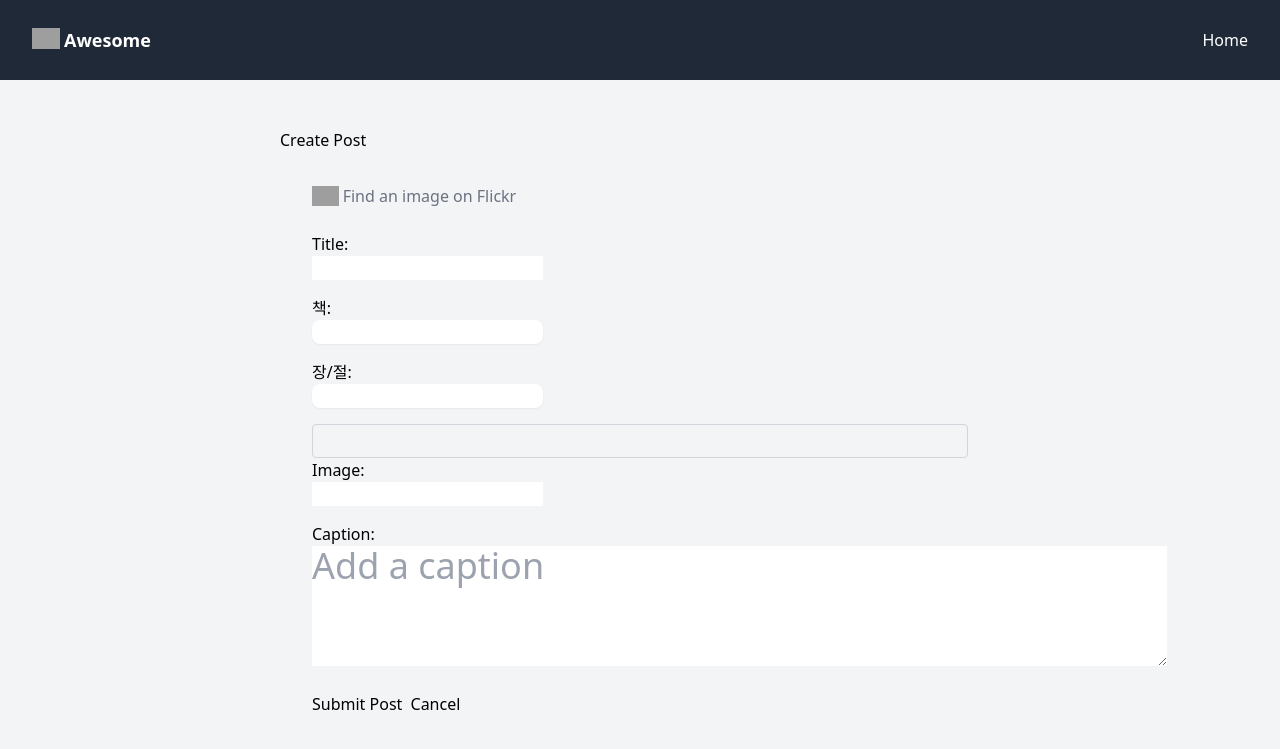
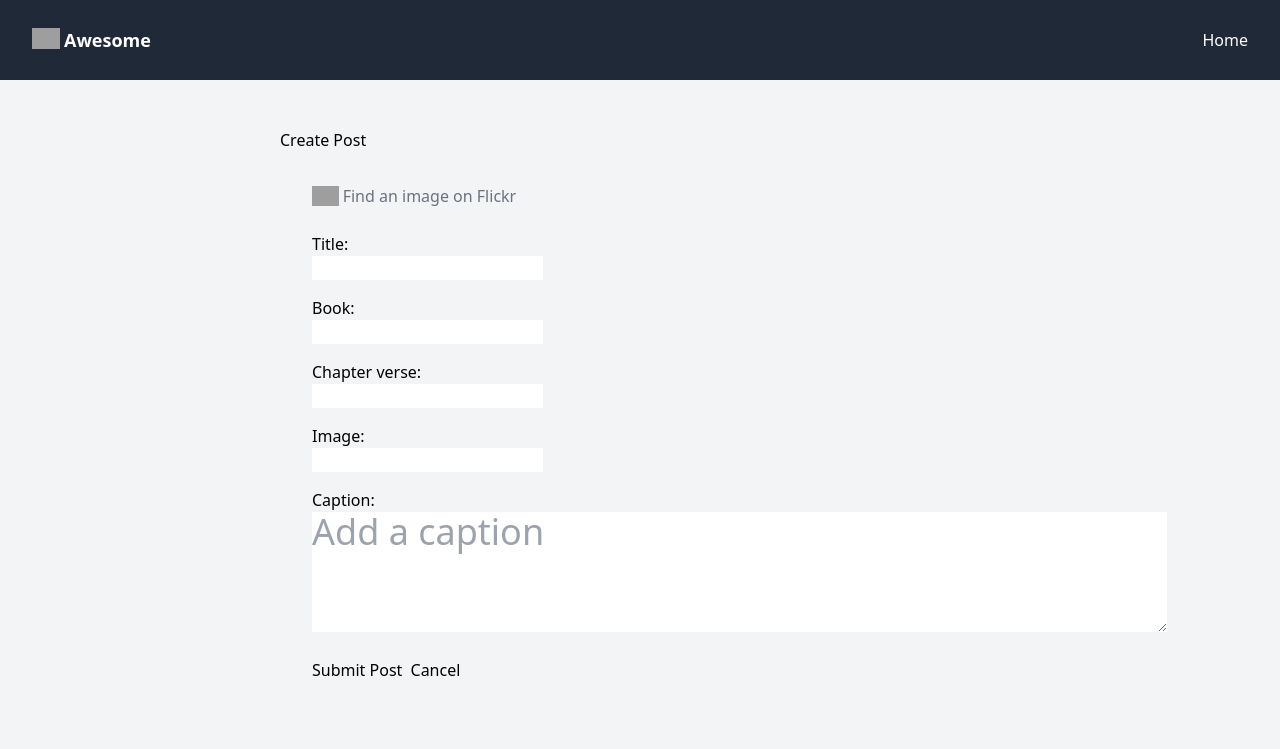
Before and after one commit to codelab-kr/codelab-django, a Django app: page /create/ in a window 1280 px wide. Shown: the top 749 px of the page. Run offline with Django 4.2, Linux system fonts and the light colour scheme; some libraries are stand-ins or nearby versions; grey boxes are pictures that could not be loaded.

Commit message:
[FEAT] verse -> book, chapter_verse

```diff
--- a/services/blog/apps/post/forms.py
+++ b/services/blog/apps/post/forms.py
@@ -1,17 +1,17 @@
 from django import forms
-
-from services.blog.apps.post.books import BOOK_CHOICES
 
 from . import models
 
+# from services.blog.apps.post.data import BOOK_CHOICES
+
 
 class PostForm(forms.ModelForm):
-    book = forms.ChoiceField(choices=BOOK_CHOICES, label='책')
-    chapter_verse = forms.CharField(max_length=255, required=True, label='장/절')
+    # book = forms.ChoiceField(choices=BOOK_CHOICES, label='책')
+    # chapter_verse = forms.CharField(max_length=255, required=True, label='장/절')
 
     class Meta:
         model = models.Post
-        fields = ['title', 'image', 'book', 'chapter_verse', 'verse', 'body']
+        fields = ['title', 'image', 'book', 'chapter_verse', 'body']
         labels = {
             'body': 'Caption',
         }
--- a/services/blog/apps/post/models.py
+++ b/services/blog/apps/post/models.py
@@ -6,7 +6,8 @@ from django.db import models
 class Post(models.Model):
     title = models.CharField(max_length=500)
     image = models.URLField(max_length=500)
-    verse = models.TextField(null=True, blank=True)
+    book = models.ForeignKey('Book', on_delete=models.CASCADE, related_name='posts', null=True, blank=True)
+    chapter_verse = models.CharField(max_length=100, null=True, blank=True)
     body = models.TextField()
     created = models.DateTimeField(auto_now_add=True)
     updated_at = models.DateTimeField(auto_now=True)
@@ -23,3 +24,11 @@ class Post(models.Model):
 
     class Meta:
         ordering = ['-created']
+
+
+class Book(models.Model):
+    id = models.CharField(max_length=100, primary_key=True)
+    name = models.CharField(max_length=100)
+
+    def __str__(self):
+        return self.name
--- a/services/blog/apps/post/templates/post/create.html
+++ b/services/blog/apps/post/templates/post/create.html
@@ -21,22 +21,8 @@
         </div>
         <div class="mb-4">
             {{ form.book.label_tag }}<br />
-            <input
-                type="text"
-                id="id_book_input"
-                name="book_input"
-                class="rounded-lg border-gray-300 shadow-sm"
-                x-model="book_input"
-                @input="fetchBooks"
-            />
-            <select
-                id="id_book"
-                name="book"
-                class="rounded-lg border-gray-300 shadow-sm"
-                x-show="books.length > 0"
-                x-model="book"
-                @change="fetchVerse"
-            >
+            <input type="text" id="id_book_input" name="book_input" x-model="book_input" @input="fetchBooks" />
+            <select id="id_book" name="book" x-show="books.length > 0" x-model="book" @change="fetchVerse">
                 <template x-for="item in books" :key="item.id">
                     <option :value="item.id" x-text="item.text"></option>
                 </template>
@@ -48,11 +34,10 @@
                 type="text"
                 id="id_chapter_verse"
                 name="chapter_verse"
-                class="rounded-lg border-gray-300 shadow-sm"
                 @input="fetchVerse"
             />
         </div>
-        <div id="verse-preview" class="bg-gray-100 p-4 border border-gray-300 rounded mt-4"></div>
+        <div id="verse-preview"></div>
         <div class="mb-4">
             {{ form.image.label_tag }}<br />
             {{ form.image }}
--- a/services/blog/apps/post/templates/post/post.html
+++ b/services/blog/apps/post/templates/post/post.html
@@ -17,8 +17,10 @@
             <span class="font-bold hover:underline">Lisa</span>
             <span class="text-sm text-gray-400">@lisasimpson</span>
         </a>
-        {% if post.verse %}
-        <p class="mb-10 px-4">{{ post.verse|safe }}</p>
+        {% if post.book and post.chapter_verse %}
+        <p class="px-4">{{ post.book.name }} {{ post.chapter_verse }}</p>
+        {% endif %} {% if post.verse %}
+        <p class="mb-10 px-4 bg-gray-100 p-4 border border-gray-300 rounded-lg">{{ post.verse|safe }}</p>
         {% endif %}
         <p class="text-5xl mb-10 px-4 font1">{{ post.body }}</p>
         <div class="flex items-center gap-2 text-sm mb-5 flex-wrap">
--- a/services/blog/apps/post/views.py
+++ b/services/blog/apps/post/views.py
@@ -4,7 +4,7 @@ from django.shortcuts import redirect, render
 from django.template.loader import render_to_string
 from django.views.decorators.http import require_http_methods
 
-from services.blog.apps.post.books import BOOK_CHOICES
+from services.blog.apps.post.data import BOOK_CHOICES
 
 from . import forms
 from .models import Post
@@ -21,8 +21,25 @@ def book_autocomplete(request):
     return JsonResponse(results, safe=False)
 
 
+def get_verse_text(book, chapter_verse):
+    query = f'kor-{book}/{chapter_verse}'
+    url = f'http://ibibles.net/quote.php?{query}'
+    response = requests.get(url)
+
+    if response.status_code == 200:
+        return response.text
+    else:
+        return 'Error: Unable to fetch data.'
+
+
 def post_list(request):
     posts = Post.objects.all()
+    for post in posts:
+        if post.book and post.chapter_verse:
+            post.verse = get_verse_text(post.book.id, post.chapter_verse)  # type: ignore
+        else:
+            post.verse = ''  # type: ignore
+
     return render(request, 'post/post.html', {'posts': posts})
 
 
@@ -32,18 +49,6 @@ def post_create(request):
         form = forms.PostForm(request.POST)
         if form.is_valid():
             post = form.save(commit=False)
-            query = form.cleaned_data.get('query')
-
-            if query:
-                url = f'http://ibibles.net/quote.php?{query}'
-                print(url)
-                response = requests.get(url)
-
-                if response.status_code == 200:
-                    post.verse = response.text
-                else:
-                    post.verse = 'Verse not found'
-            # post.author = request.user
             post.save()
             return redirect('post_list')
     form = forms.PostForm()
```
Also changed, not shown: scripts/load_data.py (added, +15 -0 lines), .docs/README-dev-01.md, services/blog/apps/post/data.py (renamed from services/blog/apps/post/books.py), services/blog/apps/post/migrations/0004_book_post_chapter_verse_post_book_id.py (added), services/blog/apps/post/migrations/0005_rename_book_id_post_book.py (added), services/blog/apps/post/migrations/0006_remove_post_verse.py (added).
